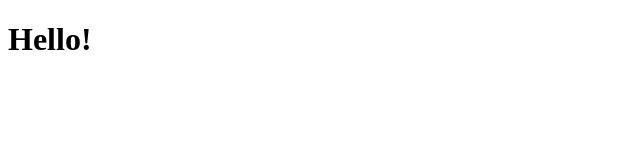
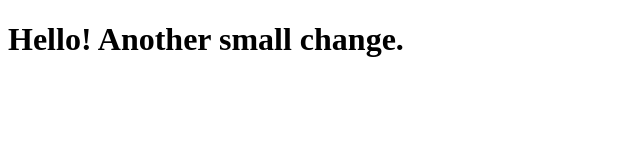
Before and after one commit to strofimo/coursera-web1, a plain HTML site: page site/index.html in a window 1280 px wide. Shown: the whole page, without its empty margins (0-640 px from the left). Drawn offline with Linux system fonts and the light colour scheme.

Commit message:
Small text chnages

```diff
--- a/site/index.html
+++ b/site/index.html
@@ -4,6 +4,6 @@
 	<title>Hello!</title>
 </head>
 <body>
-<h1>Hello!</h1>
+<h1>Hello! Another small change.</h1>
 </body>
 </html>
```
